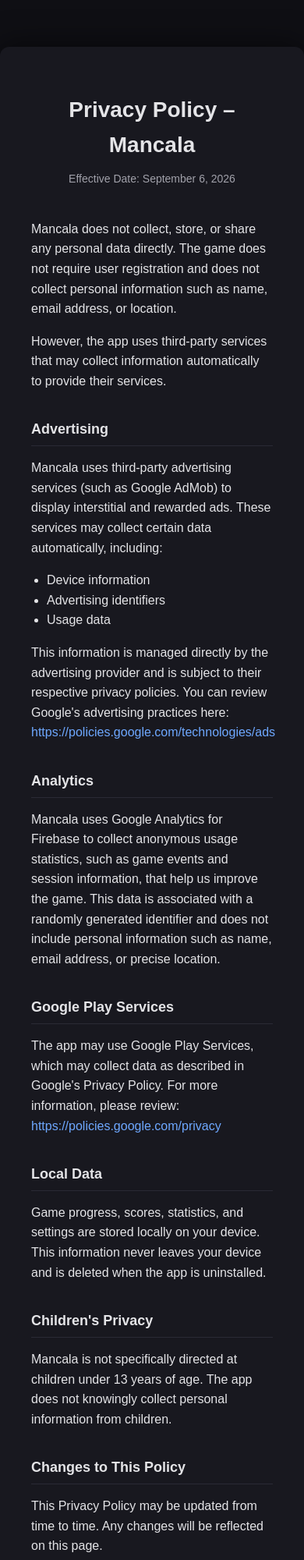
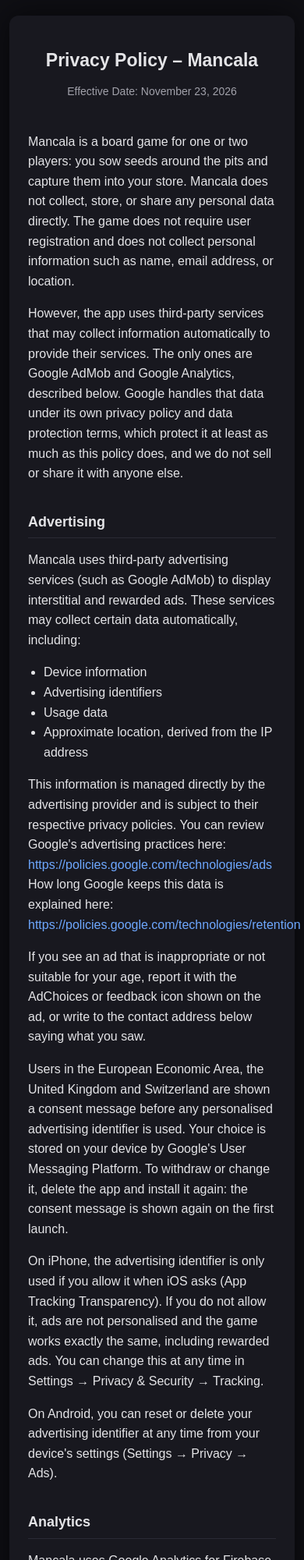
Before and after one commit to toniRamos/mancala-privacy, a plain HTML site: page index.html in a window 390 px wide. Shown: the top 2000 px of the page at 78% size. Drawn offline with Linux system fonts and the light colour scheme.

Commit message:
Update the policy: iPhone (App Tracking Transparency, App Store), what travels with the analytics and how to ask for its deletion, third-party protection, retention, how to withdraw consent, approximate location and how to report an ad (App Store 5.1.1(i), 2.5.18); contact devapplicationsgames@gmail.com
Co-Authored-By: Claude Opus 5.5 <noreply@anthropic.com>

```diff
--- a/index.html
+++ b/index.html
@@ -3,7 +3,7 @@
 <head>
 <meta charset="UTF-8">
 <meta name="viewport" content="width=device-width, initial-scale=1.0">
-<title>Privacy Policy – Mancala</title>
+<title>Privacy Policy &ndash; Mancala</title>
 <style>
     body {
         margin: 0;
@@ -66,52 +66,99 @@
         color: #a1a1aa;
         text-align: center;
     }
+
+    @media (max-width: 600px) {
+        .container { margin: 20px 12px; padding: 24px; }
+        h1 { font-size: 23px; }
+    }
 </style>
 </head>
 <body>
 
 <div class="container">
-    <h1>Privacy Policy – Mancala</h1>
-    <div class="date">Effective Date: September 6, 2026</div>
+    <h1>Privacy Policy &ndash; Mancala</h1>
+    <div class="date">Effective Date: November 23, 2026</div>
 
     <p>
-        Mancala does not collect, store, or share any personal data directly.
-        The game does not require user registration and does not collect personal information such as name, email address, or location.
+        Mancala is a board game for one or two players: you sow seeds around the pits and capture
+        them into your store. Mancala does not collect, store, or share any personal data directly.
+        The game does not require user registration and does not collect personal information such
+        as name, email address, or location.
     </p>
 
     <p>
-        However, the app uses third-party services that may collect information automatically to provide their services.
+        However, the app uses third-party services that may collect information automatically to
+        provide their services. The only ones are Google AdMob and Google Analytics, described
+        below. Google handles that data under its own privacy policy and data protection terms,
+        which protect it at least as much as this policy does, and we do not sell or share it with
+        anyone else.
     </p>
 
     <h2>Advertising</h2>
     <p>
-        Mancala uses third-party advertising services (such as Google AdMob) to display interstitial and rewarded ads.
-        These services may collect certain data automatically, including:
+        Mancala uses third-party advertising services (such as Google AdMob) to display
+        interstitial and rewarded ads. These services may collect certain data automatically,
+        including:
     </p>
     <ul>
         <li>Device information</li>
         <li>Advertising identifiers</li>
         <li>Usage data</li>
+        <li>Approximate location, derived from the IP address</li>
     </ul>
     <p>
-        This information is managed directly by the advertising provider and is subject to their respective privacy policies.
-        You can review Google's advertising practices here:
+        This information is managed directly by the advertising provider and is subject to their
+        respective privacy policies. You can review Google's advertising practices here:
         <br>
         <a href="https://policies.google.com/technologies/ads" target="_blank">
             https://policies.google.com/technologies/ads
         </a>
+        <br>
+        How long Google keeps this data is explained here:
+        <br>
+        <a href="https://policies.google.com/technologies/retention" target="_blank">
+            https://policies.google.com/technologies/retention
+        </a>
+    </p>
+    <p>
+        If you see an ad that is inappropriate or not suitable for your age, report it with the
+        AdChoices or feedback icon shown on the ad, or write to the contact address below saying
+        what you saw.
+    </p>
+    <p>
+        Users in the European Economic Area, the United Kingdom and Switzerland are shown a
+        consent message before any personalised advertising identifier is used. Your choice is
+        stored on your device by Google's User Messaging Platform. To withdraw or change it,
+        delete the app and install it again: the consent message is shown again on the first
+        launch.
+    </p>
+    <p>
+        On iPhone, the advertising identifier is only used if you allow it when iOS asks
+        (App Tracking Transparency). If you do not allow it, ads are not personalised and the game
+        works exactly the same, including rewarded ads. You can change this at any time in
+        Settings &rarr; Privacy &amp; Security &rarr; Tracking.
+    </p>
+    <p>
+        On Android, you can reset or delete your advertising identifier at any time from your
+        device's settings (Settings &rarr; Privacy &rarr; Ads).
     </p>
 
     <h2>Analytics</h2>
     <p>
-        Mancala uses Google Analytics for Firebase to collect anonymous usage statistics, such as game events and session information, that help us improve the game.
-        This data is associated with a randomly generated identifier and does not include personal information such as name, email address, or precise location.
+        Mancala uses Google Analytics for Firebase to collect anonymous usage statistics, such as
+        game events and session information, that help us improve the game. This data is
+        associated with a randomly generated identifier and does not include personal information
+        such as name, email address, or precise location. Google Analytics deletes these events
+        automatically when the data retention period of the game's analytics property ends.
+        Deleting the app stops them for good: nothing is sent once it is uninstalled.
     </p>
 
-    <h2>Google Play Services</h2>
+    <h2>Platform Services</h2>
     <p>
-        The app may use Google Play Services, which may collect data as described in Google's Privacy Policy.
-        For more information, please review:
+        On iPhone, app distribution is handled by Apple under Apple's Privacy Policy
+        (<a href="https://www.apple.com/legal/privacy/" target="_blank">https://www.apple.com/legal/privacy/</a>).
+        On Android, the app may use Google Play Services, which may collect data as described in Google's
+        Privacy Policy. For more information, please review:
         <br>
         <a href="https://policies.google.com/privacy" target="_blank">
             https://policies.google.com/privacy
@@ -120,8 +167,19 @@
 
     <h2>Local Data</h2>
     <p>
-        Game progress, scores, statistics, and settings are stored locally on your device.
-        This information never leaves your device and is deleted when the app is uninstalled.
+        Game progress, scores, statistics, streaks and settings are stored locally on your device.
+    </p>
+    <p>
+        Some of that travels with the anonymous analytics events described above: how many games
+        you have played; the mode, variant and computer level of each game, its result, the seeds in
+        each store, its turns, moves and length, and how far a game you left had gone; your daily
+        challenge streak and reward; the tutorial tips you reached; and which hints, undos, ads and
+        rating requests you saw or used. Your stars, records, settings and the rest of your
+        progress never leave your device, and everything stored on it is deleted when the app is
+        uninstalled. There is no account, no cloud save and no server: the game works fully
+        offline.
+        If you want the anonymous analytics linked to your installation deleted, write to the
+        contact address below and we will ask Google Analytics to remove it.
     </p>
 
     <h2>Children's Privacy</h2>
@@ -133,7 +191,7 @@
     <h2>Changes to This Policy</h2>
     <p>
         This Privacy Policy may be updated from time to time.
-        Any changes will be reflected on this page.
+        Any changes will be reflected on this page, and the Effective Date above will be updated.
     </p>
 
     <h2>Contact</h2>
@@ -141,11 +199,11 @@
         If you have any questions regarding this Privacy Policy, you may contact:
     </p>
     <p>
-        <strong>devapplications@gmail.com</strong>
+        <strong>devapplicationsgames@gmail.com</strong>
     </p>
 
     <footer>
-        © 2026 Mancala. All rights reserved.
+        &copy; 2026 Mancala. All rights reserved.
     </footer>
 </div>
 
```
